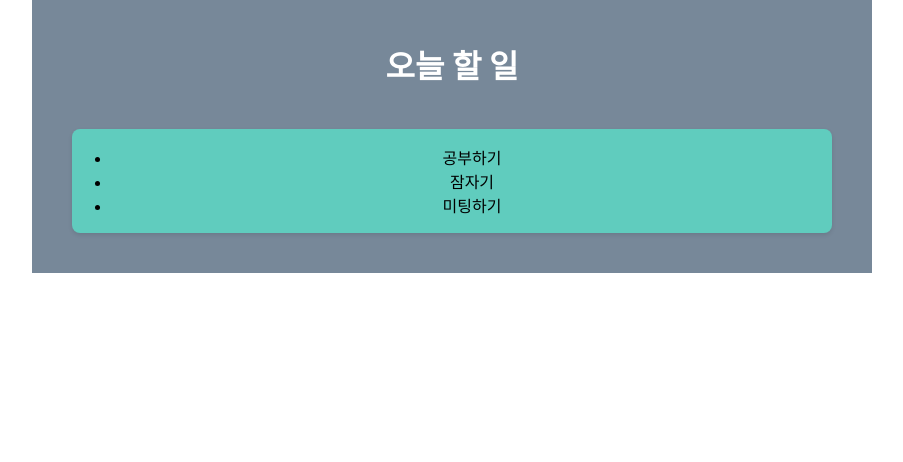
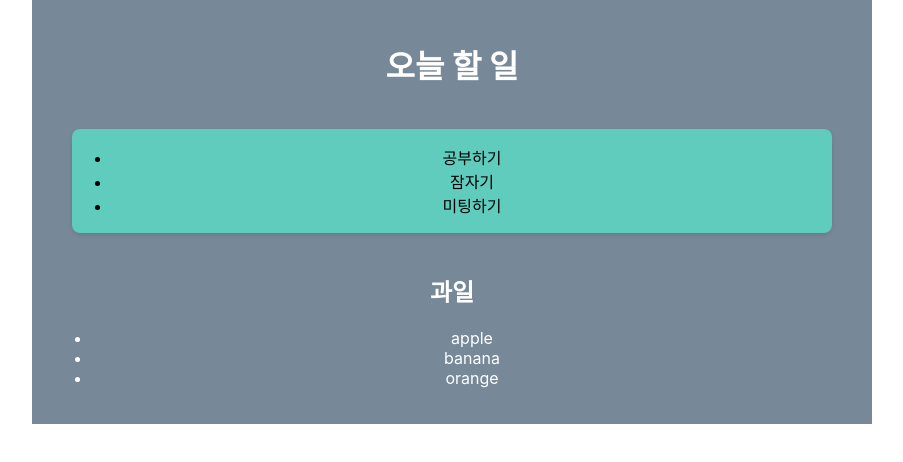
Before and after one commit to Algoruu/ReactExam, a React (Create React App) app in the folder todolist/: page / in a window 1280 px wide. Shown: the top 462 px of the page, without its empty margins (188-1091 px from the left). Built offline with nearby package versions, Linux system fonts and the light colour scheme.

Commit message:
데이터 반복 처리

```diff
--- a/todolist/src/App.tsx
+++ b/todolist/src/App.tsx
@@ -4,6 +4,7 @@
 import ClassCom from './ClassCom';
 import FuncCom from './FuncCom';
 import Todolist from './Todolist';
+import MapTest from './MapTest';
 
 {/*
   작성자 : kny
@@ -36,6 +37,7 @@
       {/* <ClassCom></ClassCom>
       <FuncCom></FuncCom> */}
       <Todolist></Todolist>
+      <MapTest></MapTest>
 
     </div>
   );
--- /dev/null
+++ b/todolist/src/MapTest.tsx
@@ -0,0 +1,19 @@
+import React, {  } from "react";
+
+const MapTest = () => {
+    const fruits = ['apple', 'banana', 'orange'];
+    return(
+        <div>
+            <h2>과일</h2>
+            <ul>
+                {
+                    fruits.map((fruit, index) => (
+                        <li key={index}>{fruit}</li>
+                    ))
+                }
+            </ul>
+        </div>
+    )
+}
+
+export default MapTest;
--- a/todolist/src/Todolist.tsx
+++ b/todolist/src/Todolist.tsx
@@ -10,7 +10,11 @@
     const title : string = "오늘 할 일";
 
     //구조 분해 할당
-    const [todos, setTodos] = useState<string[]>(['공부하기', '잠자기', '미팅하기']);
+    const [todos, setTodos] = useState<Todo[]>([
+        {id : 1, text : '공부하기', isChecked : false},
+        {id : 2, text : '잠자기', isChecked : false},
+        {id : 3, text : '미팅하기', isChecked : false}
+    ]);
 
     return(
         <div>
@@ -19,9 +23,11 @@
             <div className="container">
                 <div className="board">
                     <ul>
-                        <li>{todos[0]}</li>
-                        <li>{todos[1]}</li>
-                        <li>{todos[2]}</li>
+                        {
+                            todos.map((todo, index) => (
+                                <li key={index}>{todo.text}</li>
+                            ))
+                        }
                     </ul>
                 </div>
             </div>
```
